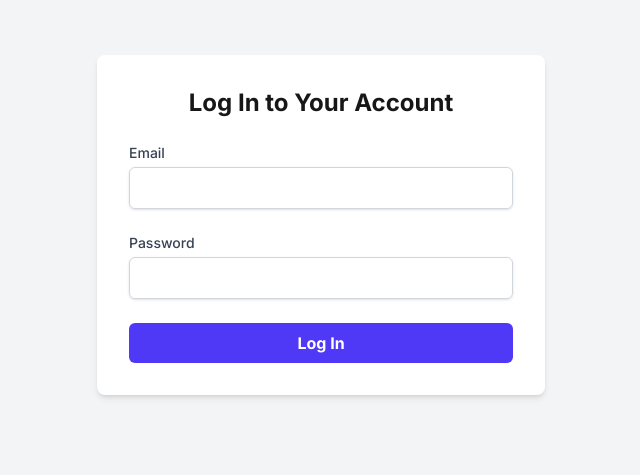
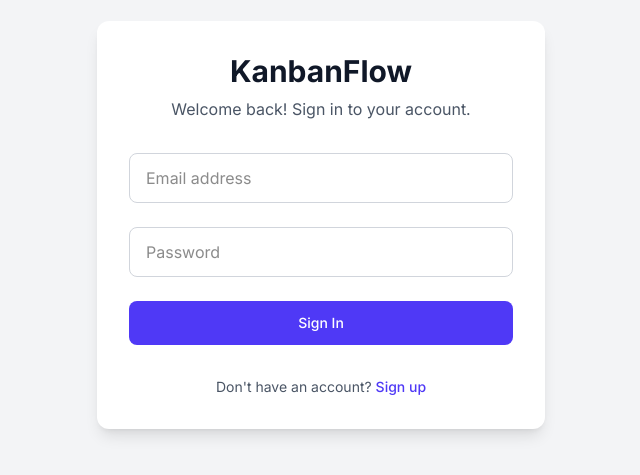
Before and after one commit to 5hrey4s/Project-Manager, a Next.js app in the folder client/: page /login in a window 1280 px wide. Shown: the part 175-650 px from the top of the page, without its empty margins (319-959 px from the left). Built offline with nearby package versions, Linux system fonts and the light colour scheme.

Commit message:
organised the entire project

```diff
--- a/client/context/AuthContext.tsx
+++ b/client/context/AuthContext.tsx
@@ -13,6 +13,7 @@ interface User {
 interface AuthContextType {
   user: User | null;
   loading: boolean;
+  login: (token: string) => Promise<void>; // <-- ADD THIS
   logout: () => void;
 }
 
@@ -23,10 +24,7 @@ export const AuthProvider = ({ children }: { children: ReactNode }) => {
     const [loading, setLoading] = useState(true);
     const router = useRouter();
 
-    useEffect(() => {
-        const fetchUser = async () => {
-            const token = localStorage.getItem('token');
-            if (token) {
+    const fetchUser = async (token: string) => {
         try {
             const res = await axios.get(`${process.env.NEXT_PUBLIC_API_URL}/api/users/user`, {
                 headers: { 'x-auth-token': token },
@@ -35,13 +33,24 @@ export const AuthProvider = ({ children }: { children: ReactNode }) => {
         } catch (error) {
             console.error('Failed to fetch user', error);
             localStorage.removeItem('token');
-                    router.push('/login');
+            setUser(null);
         }
+    };
+
+    useEffect(() => {
+        const token = localStorage.getItem('token');
+        if (token) {
+            fetchUser(token);
         }
         setLoading(false);
+    }, []);
+
+    // --- NEW: Login function to update context ---
+    const login = async (token: string) => {
+        localStorage.setItem('token', token);
+        await fetchUser(token); // Fetch user immediately
+        router.push('/dashboard');
     };
-        fetchUser();
-    }, [router]);
 
     const logout = () => {
         localStorage.removeItem('token');
@@ -50,8 +59,8 @@ export const AuthProvider = ({ children }: { children: ReactNode }) => {
     };
 
     return (
-        <AuthContext.Provider value={{ user, loading, logout }}>
-            {children}
+        <AuthContext.Provider value={{ user, loading, login, logout }}>
+            {!loading && children}
         </AuthContext.Provider>
     );
 };
--- a/client/src/app/login/page.tsx
+++ b/client/src/app/login/page.tsx
@@ -1,89 +1,108 @@
-'use client'; // For App Router
+'use client';
 
-import { useState } from 'react';
+import { useState, FormEvent } from 'react';
 import { useRouter } from 'next/navigation';
 import axios, { isAxiosError } from 'axios';
+import Link from 'next/link';
+import { useAuth } from '../../../context/AuthContext';
 
-// If using Next.js Pages Router, you might use `useRouter` for redirection
-// import { useRouter } from 'next/router';
+export default function LoginPage() {
+    const [email, setEmail] = useState('');
+    const [password, setPassword] = useState('');
+    const [error, setError] = useState('');
+    const [isLoading, setIsLoading] = useState(false);
+    const { login } = useAuth(); // <-- Get the login function from context
+    const router = useRouter();
 
-export default function Login() {
-  const [formData, setFormData] = useState({
-    email: '',
-    password: '',
-  });
-  const [message, setMessage] = useState('');
-  const router = useRouter(); // Uncomment for redirection
-
-  const handleChange = (e: React.ChangeEvent<HTMLInputElement>) => {
-    setFormData({
-      ...formData,
-      [e.target.name]: e.target.value,
-    });
-  };
-
-  const handleSubmit = async (e: React.FormEvent<HTMLFormElement>) => {
-    e.preventDefault();
-    setMessage('');
+const handleSubmit = async (e: React.FormEvent<HTMLFormElement>) => { // Correct type        e.preventDefault();
+        setError('');
+        setIsLoading(true);
 
         try {
-      const response = await axios.post(`${process.env.NEXT_PUBLIC_API_URL}/api/users/login`, formData);
+            const response = await axios.post(`${process.env.NEXT_PUBLIC_API_URL}/api/users/login`, {
+                email,
+                password
+            });
 
-      // *** IMPORTANT: Store the token ***
-      localStorage.setItem('token', response.data.token);
+            if (response.data.token) {
+                // --- FIX: Use the context's login function ---
+                await login(response.data.token);
+            } else {
+                setError('Login successful, but no token was received.');
+            }
 
-      setMessage('Login successful! Redirecting...');
-      // Redirect to a dashboard page after successful login
-      // window.location.href = '/dashboard'; // Simple redirect
-      router.push('/dashboard'); // Better, Next.js way
-
-    } catch (error: unknown) {
-    if (isAxiosError(error) && error.response) {
-      setMessage(error.response.data.msg || 'Login failed. Please check your credentials.');
+        } catch (err: unknown) {
+            if (isAxiosError(err) && err.response) {
+                setError(err.response.data.msg || 'Login failed. Please check your credentials.');
             } else {
-      setMessage('An unexpected error occurred. Please try again later.');
-      console.error(error); // Log the full error for debugging
+                setError('An unexpected error occurred.');
             }
+        } finally {
+            setIsLoading(false);
         }
     };
 
     return (
-    <div className="flex items-center justify-center min-h-screen bg-gray-100">
-      <div className="w-full max-w-md p-8 space-y-6 bg-white rounded-lg shadow-md">
-        <h1 className="text-2xl font-bold text-center">Log In to Your Account</h1>
-        <form onSubmit={handleSubmit} className="space-y-6">
+        <div className="flex min-h-screen items-center justify-center bg-gray-100">
+            <div className="w-full max-w-md p-8 space-y-8 bg-white rounded-xl shadow-lg">
+                <div className="text-center">
+                    <h1 className="text-3xl font-bold text-gray-900">
+                        KanbanFlow
+                    </h1>
+                    <p className="mt-2 text-gray-600">
+                        Welcome back! Sign in to your account.
+                    </p>
+                </div>
+
+                <form className="mt-8 space-y-6" onSubmit={handleSubmit}>
                     <div>
-            <label className="block text-sm font-medium text-gray-700">Email</label>
+                        <label htmlFor="email-address" className="sr-only">Email address</label>
                         <input
+                            id="email-address"
+                            name="email"
                             type="email"
-              name="email"
-              value={formData.email}
-              onChange={handleChange}
+                            autoComplete="email"
                             required
-              className="w-full px-3 py-2 mt-1 border border-gray-300 rounded-md shadow-sm focus:outline-none focus:ring-indigo-500 focus:border-indigo-500"
+                            className="w-full px-4 py-3 border border-gray-300 rounded-lg"
+                            placeholder="Email address"
+                            value={email}
+                            onChange={(e) => setEmail(e.target.value)}
                         />
                     </div>
                     <div>
-            <label className="block text-sm font-medium text-gray-700">Password</label>
+                        <label htmlFor="password" className="sr-only">Password</label>
                         <input
+                            id="password"
+                            name="password"
                             type="password"
-              name="password"
-              value={formData.password}
-              onChange={handleChange}
+                            autoComplete="current-password"
                             required
-              className="w-full px-3 py-2 mt-1 border border-gray-300 rounded-md shadow-sm focus:outline-none focus:ring-indigo-500 focus:border-indigo-500"
+                            className="w-full px-4 py-3 border border-gray-300 rounded-lg"
+                            placeholder="Password"
+                            value={password}
+                            onChange={(e) => setPassword(e.target.value)}
                         />
                     </div>
+
+                    {error && <p className="text-sm text-red-600 text-center">{error}</p>}
+
                     <div>
                         <button
                             type="submit"
-              className="w-full px-4 py-2 font-bold text-white bg-indigo-600 rounded-md hover:bg-indigo-700 focus:outline-none focus:ring-2 focus:ring-offset-2 focus:ring-indigo-500"
+                            disabled={isLoading}
+                            className="w-full flex justify-center py-3 px-4 text-sm font-medium rounded-lg text-white bg-indigo-600 hover:bg-indigo-700 disabled:bg-indigo-400"
                         >
-              Log In
+                            {isLoading ? 'Signing In...' : 'Sign In'}
                         </button>
                     </div>
                 </form>
-        {message && <p className="mt-4 text-center text-sm text-red-600">{message}</p>}
+
+                <p className="text-sm text-center text-gray-600">
+                    Don't have an account?{' '}
+                    <Link href="/register" className="font-medium text-indigo-600 hover:text-indigo-500">
+                        Sign up
+                    </Link>
+                </p>
             </div>
         </div>
     );
```
Lines whose indentation alone changed are shown as unchanged.
